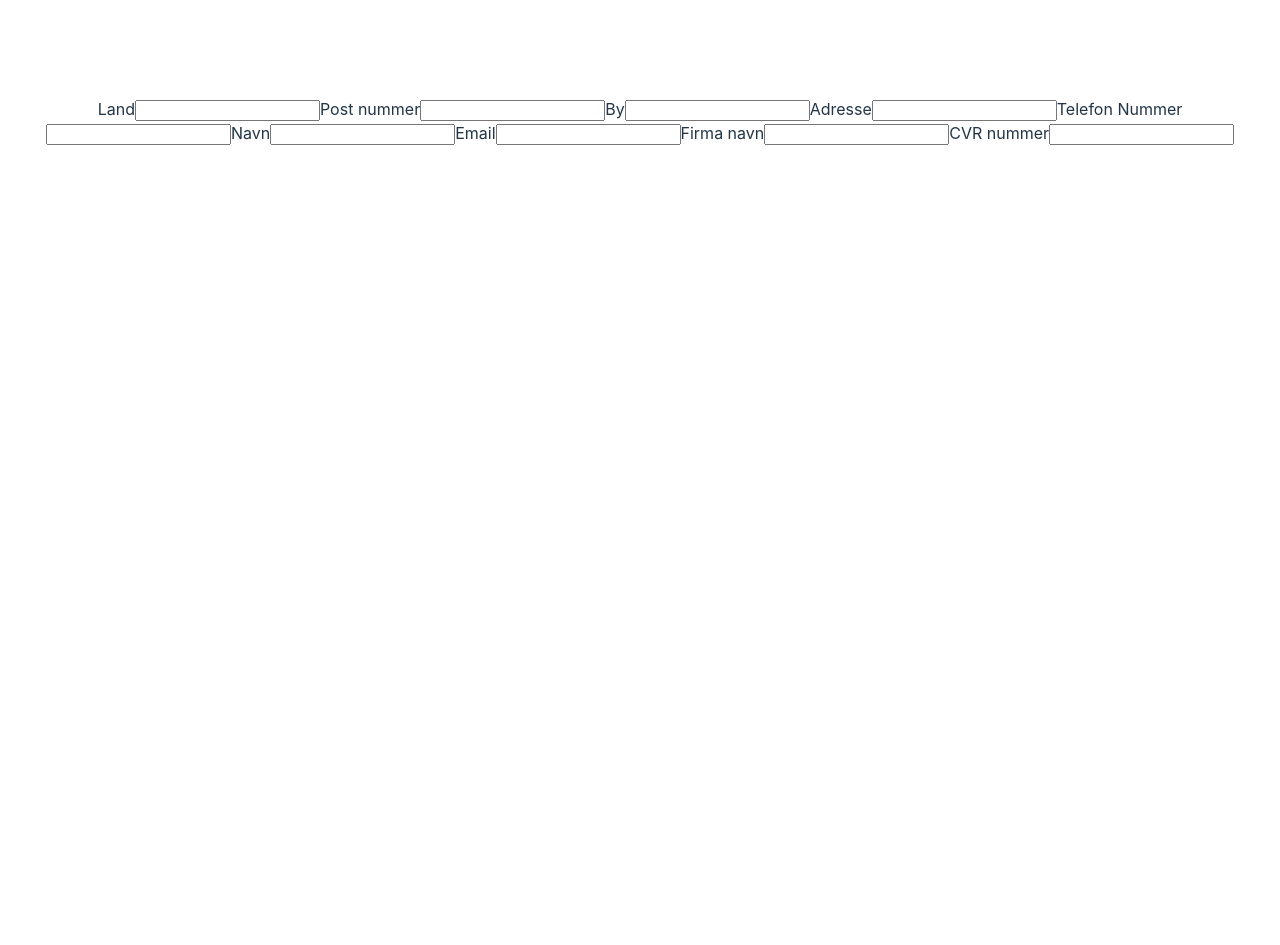
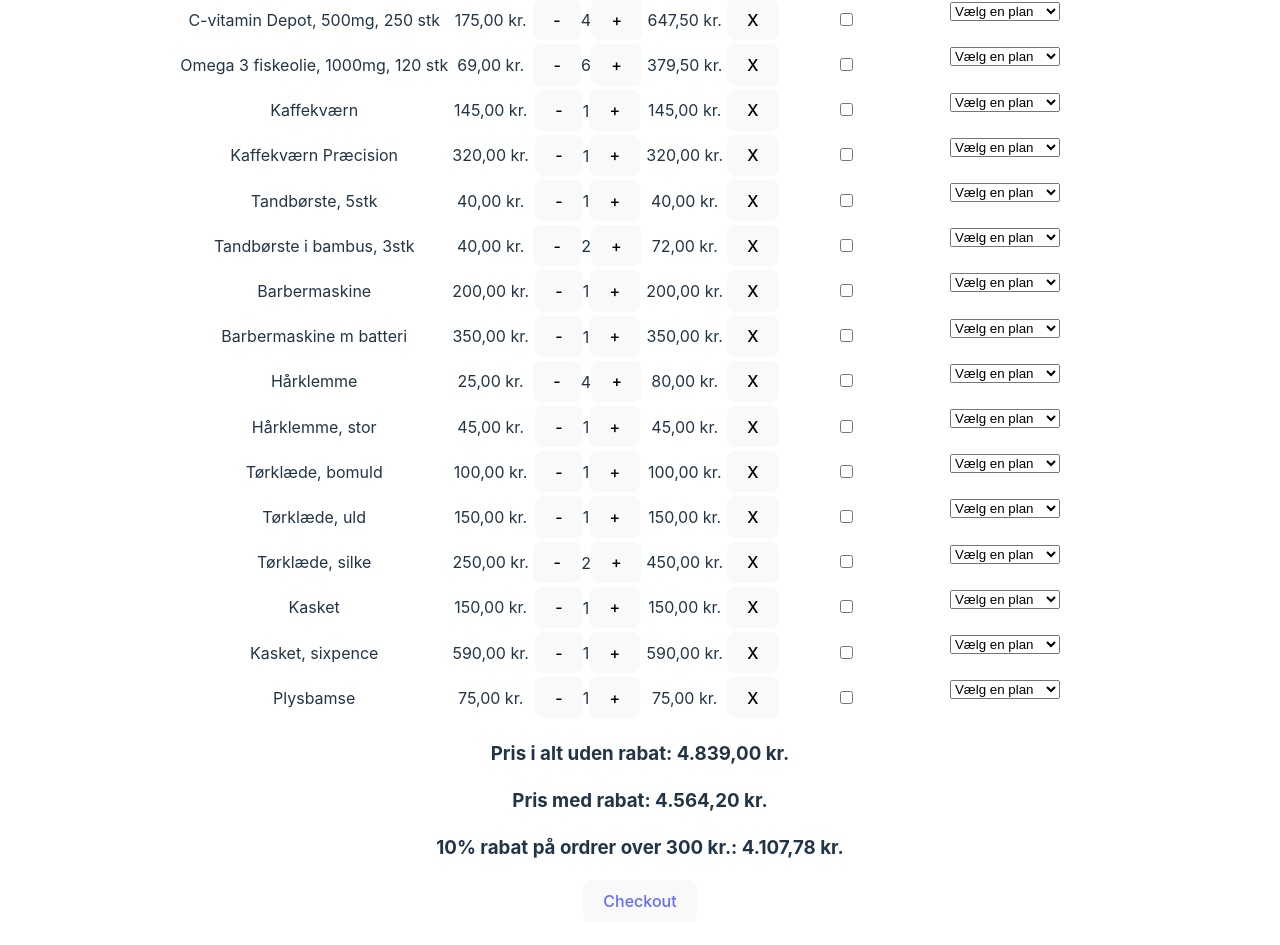
Before and after one commit to KingBendico/Webtech-project, a React (Vite) app: page / in a window 1280 px wide. Shown: the part 279-1224 px from the top of the page. Before the commit the page ends 800 px from the top, so only its background shows below. Built offline with nearby package versions, Linux system fonts and the light colour scheme.

Commit message:
routing done

```diff
--- a/package.json
+++ b/package.json
@@ -20,6 +20,7 @@
     "@types/react": "^18.0.27",
     "@types/react-dom": "^18.0.10",
     "@vitejs/plugin-react": "^3.1.0",
+    "react-router-dom": "^6.9.0",
     "typescript": "^4.9.3",
     "vite": "^4.1.0"
   }
--- a/src/App.tsx
+++ b/src/App.tsx
@@ -1,12 +1,18 @@
 import './App.css'
 import ShoppingCart from './pages/ShoppingCart'
 import Checkout from './pages/Checkout';
+import { BrowserRouter, Routes, Route } from "react-router-dom";
 
 function App() {
   return (
-    <div>
-      <Checkout   />
-    </div>
+    <BrowserRouter>
+      <Routes>
+        <Route path="/">
+          <Route index element={<ShoppingCart />} />
+          <Route path="checkout" element={<Checkout />} />
+        </Route>
+      </Routes>
+    </BrowserRouter>
   );
 }
 
--- a/src/pages/ShoppingCart.tsx
+++ b/src/pages/ShoppingCart.tsx
@@ -2,6 +2,7 @@ import ShoppingCartTable from "../components/ShoppingCartTable"
 import { useState } from 'react';
 import {Item} from '../types/types'
 import cartItems from '../../json_data/cart_items.json';
+import { Link } from "react-router-dom";
 import React from "react";
 import ShoppingCartSummary from "../components/ShoppingCartSummary";
 
@@ -15,6 +16,7 @@ export default function ShoppingCart() {
         <>
             <ShoppingCartTable items={items} setItems={setItems}/>
             <ShoppingCartSummary items={items} />
+            <button><Link to="/checkout">Checkout</Link></button>
 
         </>
     )
```
Also changed, not shown: 1 other file (tests, documents, lock files or other folders).
